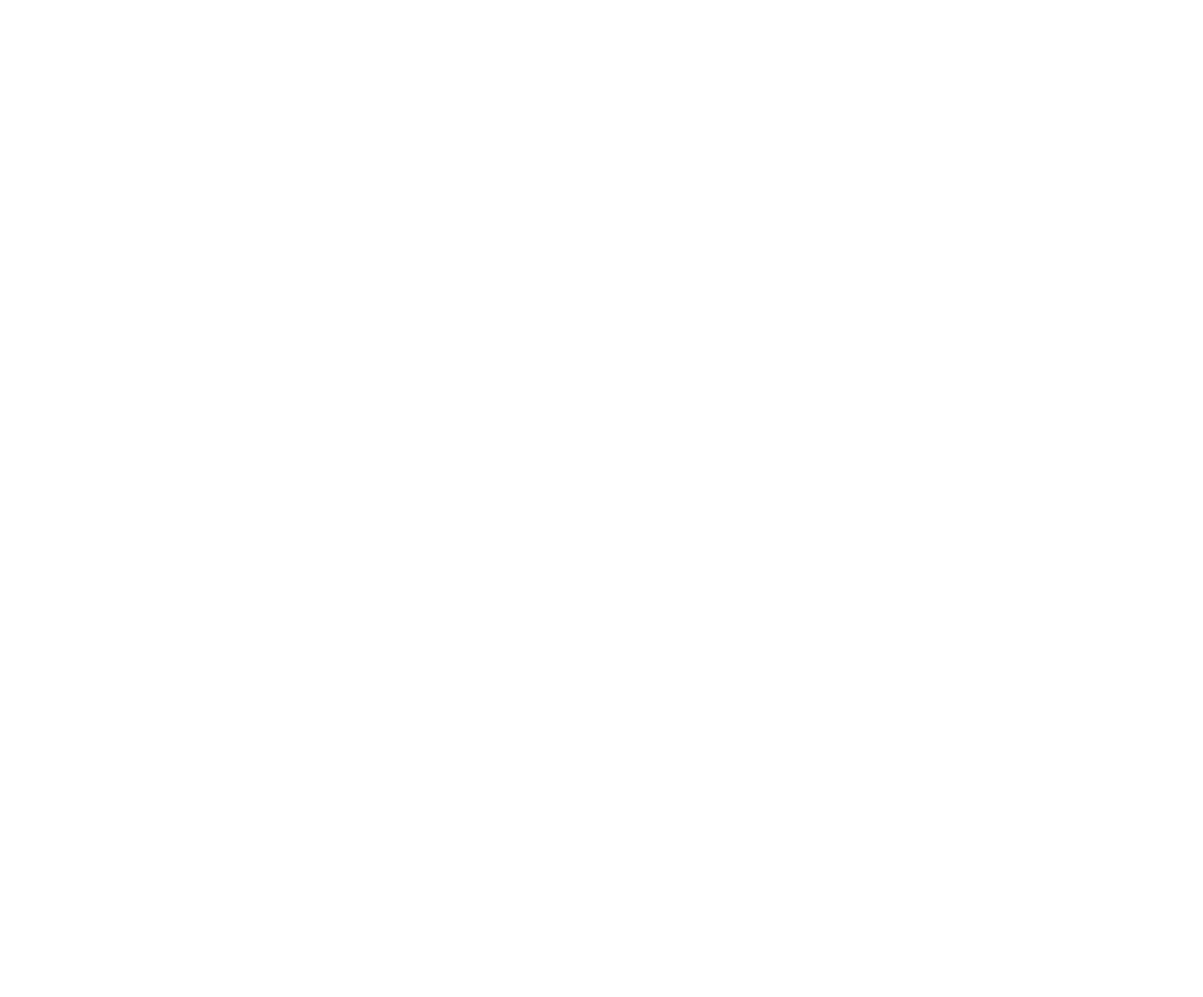
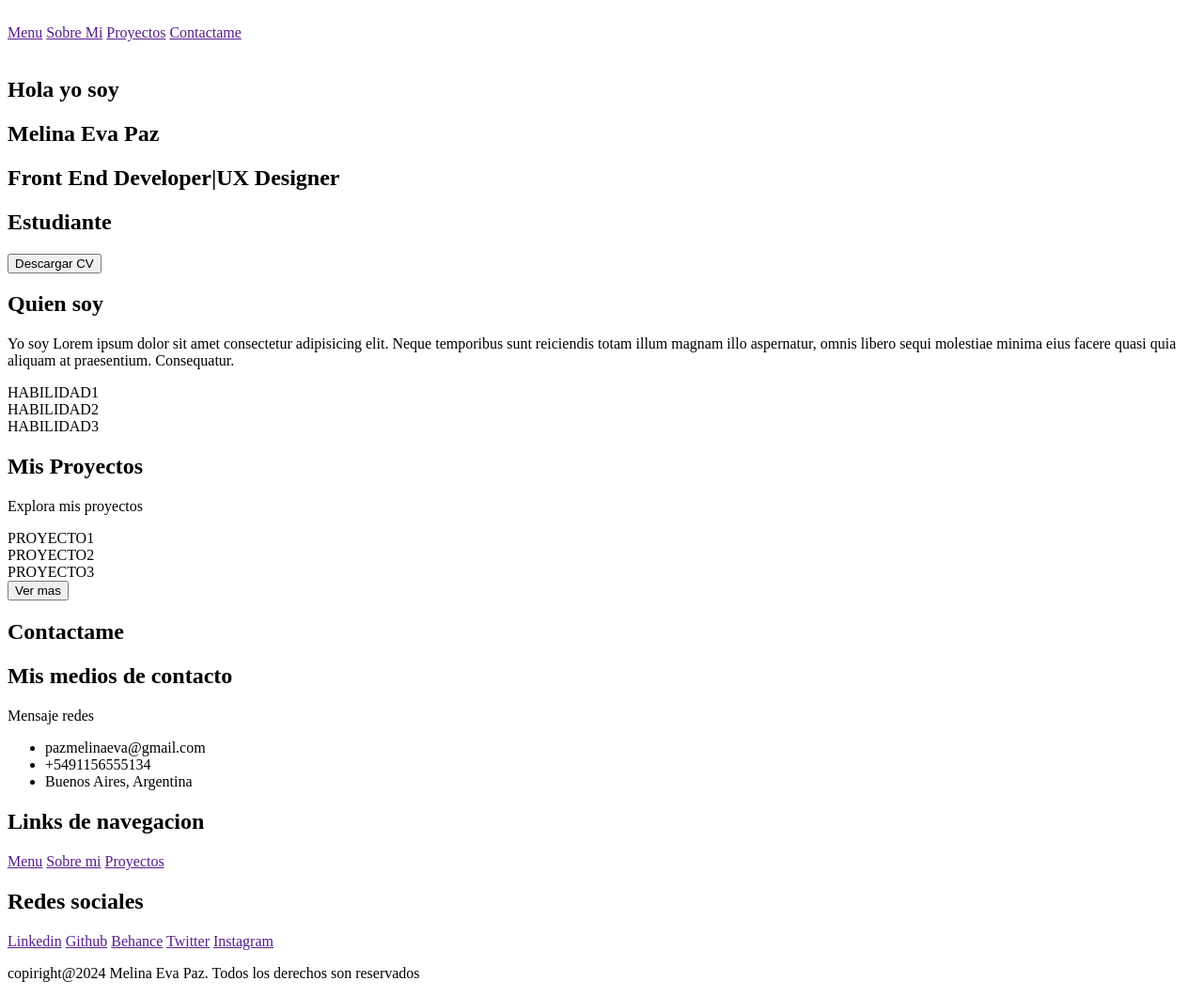
Before and after one commit to MelinaPaz/tpfinaluno, a plain HTML site: page index.html in a window 1280 px wide. Shown: the whole page at 94% size. Before the commit the page ends 800 px from the top, so only its background shows below. Drawn offline with Linux system fonts and the light colour scheme.

Commit message:
esqueleto html

```diff
--- a/index.html
+++ b/index.html
@@ -1,5 +1,5 @@
 <!DOCTYPE html>
-<html lang="en">
+<html lang="es">
 <head>
     <meta charset="UTF-8">
     <meta name="viewport" content="width=device-width, initial-scale=1.0">
@@ -7,6 +7,101 @@
     <link rel="stylesheet" href="css/estilo.css">
 </head>
 <body>
+    <header>
+        <!--Logo-->
+        <div>
+            <img src="" alt="">
+        </div>
+
+        <!--Menu-->
+        <nav>
+            <a href="">Menu</a>
+            <a href="">Sobre Mi</a>
+            <a href="">Proyectos</a>
+            <a href="">Contactame</a>
+        </nav>
+
+    </header>
+
+    <main>
+        <!--Hero-->
+        <section>
+            <div>
+                <img src="" alt="">
+            </div>
+            <div>
+                <h2>Hola yo soy</h2>
+                <h1>Melina Eva Paz</h1>
+                <h2>Front End Developer|UX Designer</h2>
+                <h2>Estudiante</h2>
+                <button>Descargar CV</button>
+            </div>
+        </section>
+
+        <!--Quien soy-->
+        <section>
+            <h2>Quien soy</h2>
+            <p>Yo soy Lorem ipsum dolor sit amet consectetur adipisicing elit. Neque temporibus sunt reiciendis totam illum magnam illo aspernatur, omnis libero sequi molestiae minima eius facere quasi quia aliquam at praesentium. Consequatur.</p>
+            <div>HABILIDAD1</div>
+            <div>HABILIDAD2</div>
+            <div>HABILIDAD3</div>
+
+        </section>
+        <!--Proyectos-->
+        <section>
+            <h2>Mis Proyectos</h2>
+            <p>Explora mis proyectos</p>
+            <div>PROYECTO1</div>
+            <div>PROYECTO2</div>
+            <div>PROYECTO3</div>
+            <button>Ver mas</button>
+        </section>
+        <!--Formulario de Contacto-->
+        <section>
+            <h2>Contactame</h2>
+            <div>
+                <h2>Mis medios de contacto</h2>
+                <p>Mensaje redes</p>
+                <ul>
+                    <li>pazmelinaeva@gmail.com</li>
+                    <li>+5491156555134</li>
+                    <li>Buenos Aires, Argentina</li>
+                </ul>
+            </div>
+            <!--Formulario de contacto-->
+            <div>
+                <form action="">
+
+                </form>
+            </div>
+        </section>
+
+    </main>
+
+    <footer>
+        <!--Menux2-->
+        <div>
+            <h2>Links de navegacion</h2>
+            <nav>
+                <a href="">Menu</a>
+                <a href="">Sobre mi</a>
+                <a href="">Proyectos</a>
+            </nav>
+        </div>
+        <!--Redes externas-->
+        <div>
+            <h2>Redes sociales</h2>
+            <a href="">Linkedin</a>
+            <a href="">Github</a>
+            <a href="">Behance</a>
+            <a href="">Twitter</a>
+            <a href="">Instagram</a>
+        </div>
+        <!--Firma de autor-->
+        <div>
+            <p>copiright@2024 Melina Eva Paz. Todos los derechos son reservados</p>
+        </div>
+    </footer>
 
 </body>
 </html>
```
